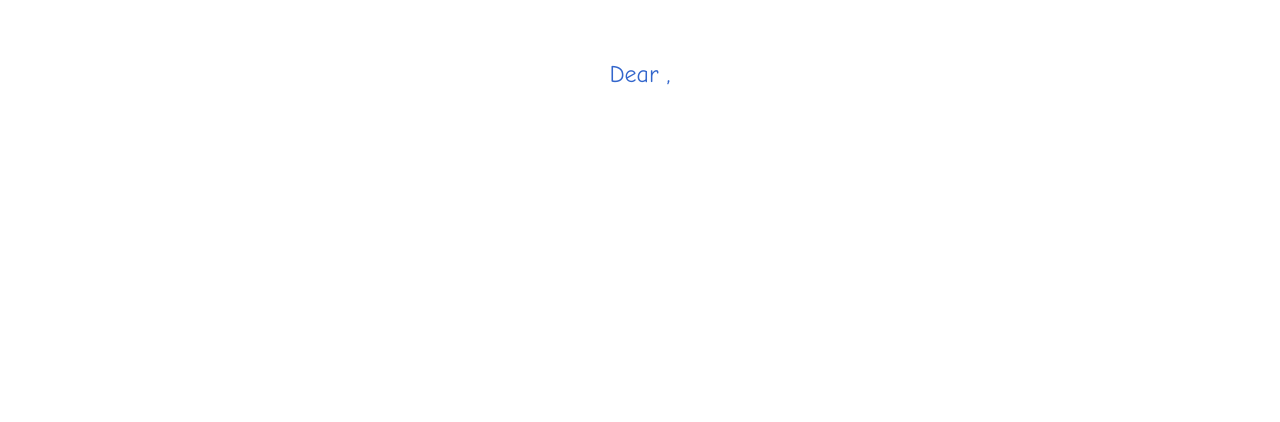
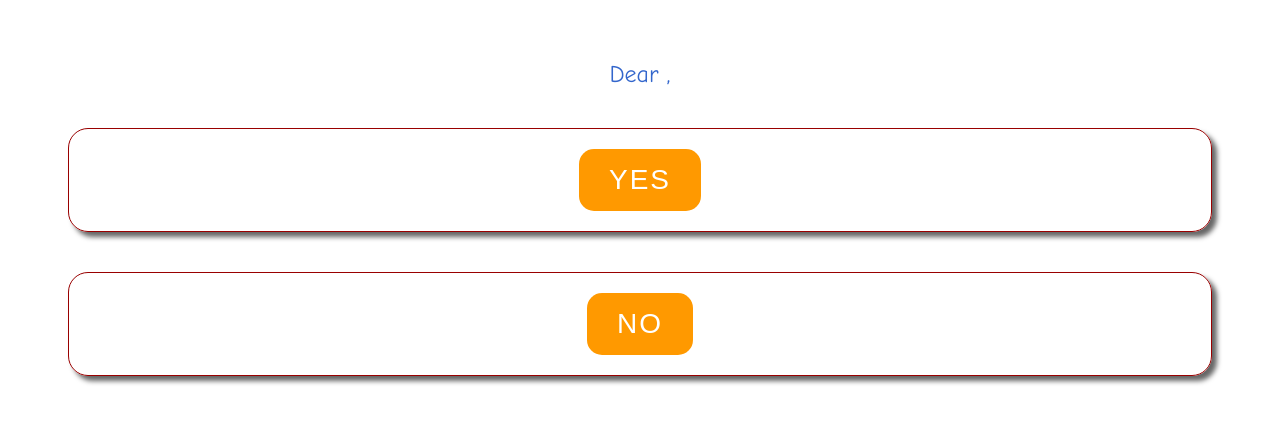
Before and after one commit to raisinets2/groomsm, a plain HTML site: page dynamic-page.html in a window 1280 px wide. Drawn offline with Linux system fonts and the light colour scheme.

Commit message:
Update dynamic-page.html

```diff
--- a/dynamic-page.html
+++ b/dynamic-page.html
@@ -8,6 +8,15 @@
     <h1 id="dynamicMessage">Dynamic Message</h1>
     <p>Dear <span id="friendNamePlaceholder">[Friend's Name]</span>,</p>
 
+    <form action="response.html" method="GET">
+        <input type="hidden" id="friendName" name="friendName" value="">
+        <input type="submit" value="Yes" class="accept-button">
+    </form>
+
+    <form action="index.html">
+        <input type="submit" value="No" class="decline-button">
+    </form>
+
     <script>
         // Get the friendName and dynamicMessage from URL parameters
         var friendName = getParameterByName("friendName");
@@ -15,6 +24,9 @@
 
         // Set the friendName in the placeholder
         document.getElementById("friendNamePlaceholder").textContent = friendName;
+
+        // Set the friendName in the hidden input field
+        document.querySelector('form input[name="friendName"]').value = friendName;
 
         // Set the dynamicMessage
         document.getElementById("dynamicMessage").textContent = dynamicMessage;
```
